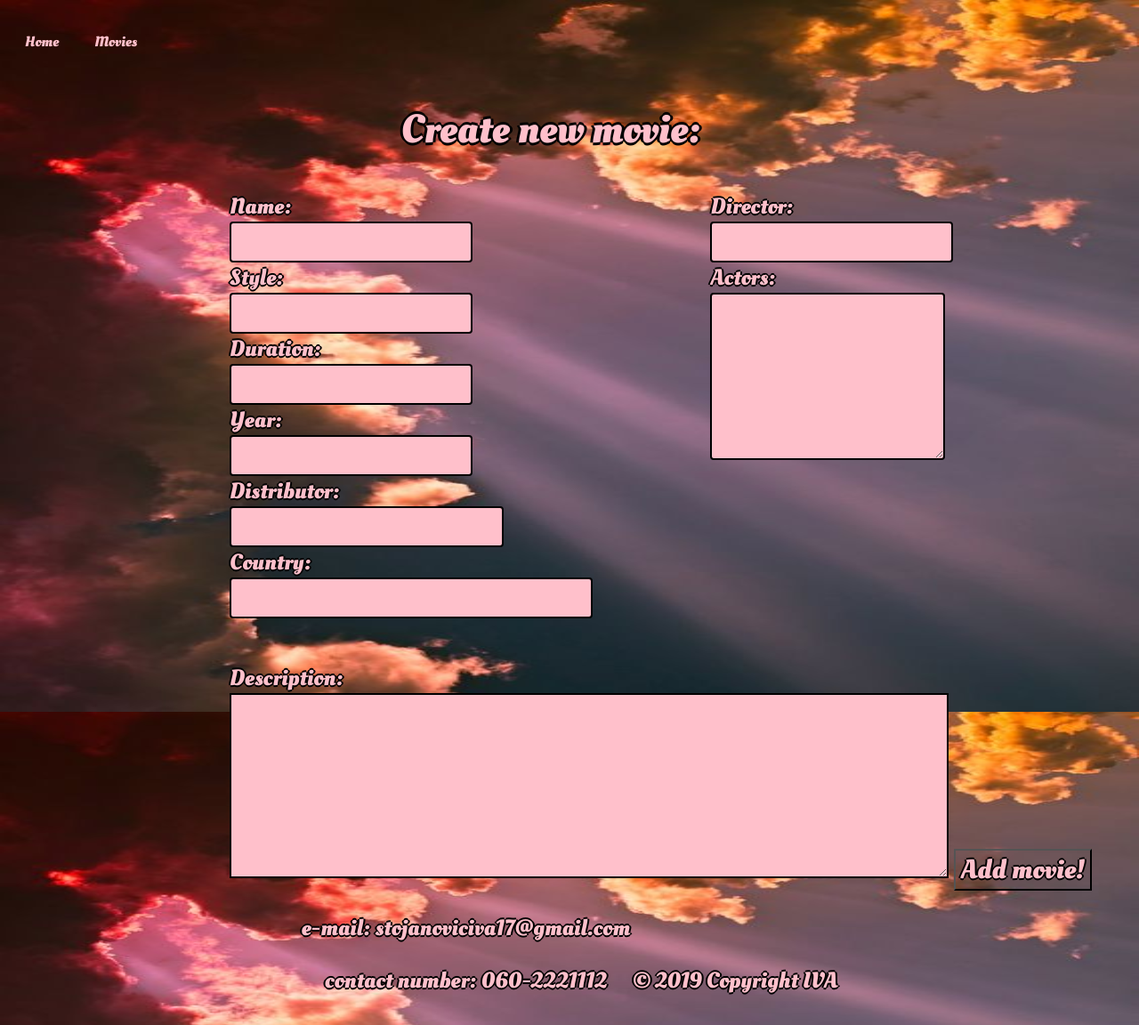
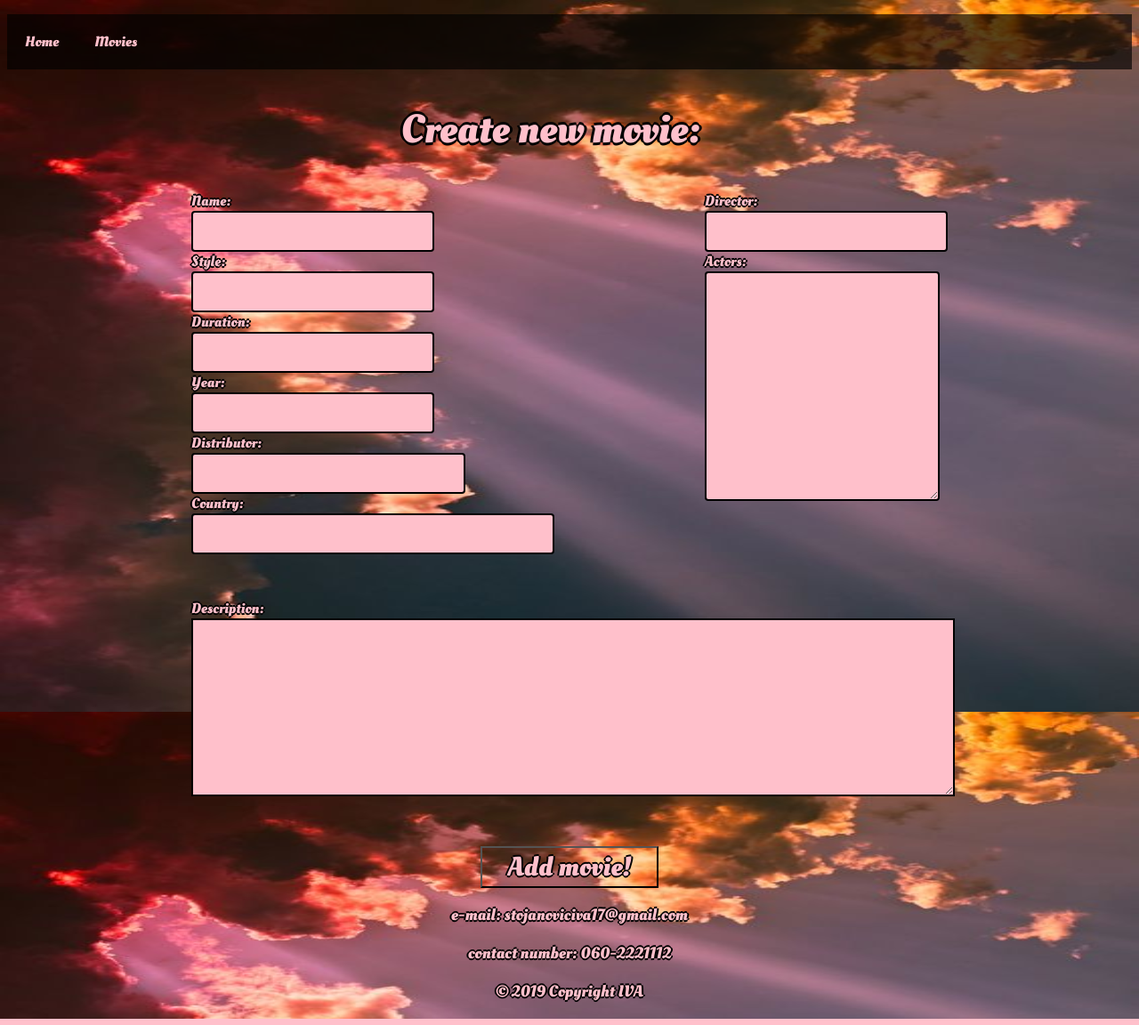
Before and after one commit to StojanovicIva/OWP, a web app: page /AddMovie.html in a window 1280 px wide. Shown: the whole page at 89% size. Run offline with its HTML, style and script files only (its server is not run), Linux system fonts and the light colour scheme; data that the repository does not hold is empty.

Commit message:
Improved media queries and design

```diff
--- a/Projekat2019/WebContent/AddMovie.html
+++ b/Projekat2019/WebContent/AddMovie.html
@@ -13,17 +13,19 @@
 	<body>
 
 		<!-- NAVBAR -->
+		<header>
 			<ul>
 				<li><a class = "active" href="./index.html">Home</a></li>
 				<li><a href = "Movies.html">Movies</a></li>
 			</ul>
+		</header>
 
 		<h2>Create new  movie:</h2>
 
 		<div class= "container">
-			<div class="form">
 			<form action="./AddMovieServlet" method="post" id="addMovie">
 
+				<div class="upperSide">
 					<div class ="oneSide">
 
 						Name: <br>
@@ -49,16 +51,20 @@
 						<textarea  id="actors" name="actors" cols="20" rows = "10"></textarea><br>
 
 					</div>
+					<div class="floatClear"></div>
+				</div>
 
+				<div class="lowerSide">
 					<div class="description">
 						Description: <br>
 						<textarea cols='30' rows='8'  name="description" id="description"></textarea>
 					</div>
+				</div>
 
-					<button type="submit" id="addMovie">Add movie!</button>
+				<div class="floatClear"></div>
+				<button type="submit" id="addMovieButton">Add movie!</button>
 
 			</form>
-			</div>
 		</div>
 	</body>
 
--- a/Projekat2019/WebContent/css/addMovie.css
+++ b/Projekat2019/WebContent/css/addMovie.css
@@ -1,7 +1,13 @@
 @font-face {
-  font-family: 'Oleo';
-  src:  url('../Oleo_Script/OleoScript-Bold.ttf')  format('truetype');
+	font-family: 'Oleo';
+	src: url('../Oleo_Script/OleoScript-Bold.ttf') format('truetype');
+}
 
+header {
+	z-index: 1000;
+	position: sticky;
+	background-color: rgba(0, 0, 0, 0.65);
+	top: 0;
 }
 
 body {
@@ -14,7 +20,7 @@ body {
 
 ul {
 	list-style-type: none;
-	margin-left:0cm;
+	margin-left: 0cm;
 	padding: 0px;
 	overflow: hidden;
 	background-color: transparent;
@@ -25,7 +31,6 @@ ul {
 li {
 	float: left;
 }
-
 
 li a {
 	display: block;
@@ -40,31 +45,35 @@ li a:hover {
 	color: black;
 }
 
-h2{
+h2 {
 	color: pink;
 	font-size: 45px;
-	margin-left:35%;
+	margin-left: 35%;
 	font-family: Oleo;
 	text-shadow: -3px 0 black, 0 3px black, 3px 0 black, 0 -3px black;
 }
 
-label{
-	color:pink;
-	size: 15px;
+.container {
+	width: 850px;
+	margin: auto;
+}
+
+label {
+	color: pink;
+	font-size: 25px;
 	margin-left: 30%;
-	margin-top:10%;
+	margin-top: 10%;
 	font-family: Oleo;
 	text-shadow: -2px 0 black, 0 2px black, 2px 0 black, 0 -2px black;
 }
 
-div{
-	display: inline-block;
+div {
 	font-family: Oleo;
 	text-shadow: -2px 0 black, 0 2px black, 2px 0 black, 0 -2px black;
-	color:pink;
-	font-size: 25px;
+	color: pink;
 }
-input{
+
+input {
 	border: 2px solid black;
 	border-radius: 4px;
 	height: 40px;
@@ -73,67 +82,173 @@ input{
 	background-color: pink;
 }
 
-input:focus{
+input:focus {
 	border: 3px solid pink;
 }
 
-.oneSide{
-	margin-left: 250px;
-
-}
-.secondSide{
-	display: inline-block;
-	vertical-align: top;
-    margin-left:10%;
-    border-radius: 50%;
+#addMovieButton {
+	color: pink;
+	font-family: Oleo;
+	display: block;
+	width: 200px;
+	margin: auto;
+	text-shadow: -2px 0 black, 0 2px black, 2px 0 black, 0 -2px black;
+	font-size: 30px;
+	background: transparent;
 }
 
-#description{
+.oneSide {
+	float: left;
+}
+
+.secondSide {
+	float: right;
+}
+
+.floatClear {
+	clear: both;
+}
+
+#description {
 	text-align: center;
 	font-size: 20px;
-	width: 800px;
-	height: 200px;
+	border: 2px solid black;
+	background-color: pink;
+	width: 100%;
+}
+
+.lowerSide {
+	margin-top: 50px;
+	margin-bottom: 50px;
+	clear: both;
+	width: 100%;
+	margin-left: auto;
+	margin-right: auto;
+}
+
+#distributor {
+	width: 300px;
+}
+
+#country {
+	width: 400px;
+}
+
+#actors {
+	display: inline-block;
+	border: 2px solid pink;
+	border-radius: 4px;
+	height: 250px;
+	font-size: 20px;
 	border: 2px solid black;
 	background-color: pink;
 }
-.description{
-	margin-left: 250px;
-	margin-top: 50px;
 
+#getTicketLi {
+	float: center;
+	margin-left: 20%;
 }
 
-#distributor{
-	width: 300px;
-}
-#country{
-	width: 400px;
+#getTicketButton {
+	color: pink;
+	background-color: transparent;
+	border: none;
+	font-family: Oleo;
+	text-shadow: -2px 0 black, 0 2px black, 2px 0 black, 0 -2px black;
+	font-size: 20px;
+	margin-left: 25%;
+	margin-top: 4%;
 }
 
-#actors{
-	display: inline-block;
-	border: 2px solid black;
-	border-radius: 4px;
-	height: 180px;
-	font-size: 20px;
-	background-color: pink;
-}
-
-#addMovie{
+#updateButton, #deleteButton {
 	color: pink;
 	font-family: Oleo;
 	text-shadow: -2px 0 black, 0 2px black, 2px 0 black, 0 -2px black;
-	font-size: 30px;
-	background: transparent;
+	font-size: 25px;
+	border: 2px solid black;
+}
+
+#updateButton {
+	float: left;
+}
+
+#deleteButton {
+	float: right;
+}
+
+footer {
+	width: 100%;
+	background-color: transparent;
+	color: pink;
+	font-family: Oleo;
+	text-shadow: -2px 0 black, 0 2px black, 2px 0 black, 0 -2px black;
+	text-align: center;
+	font-size: 18px;
+	margin: 0 auto;
+}
+
+.blinking {
+	animation: blinkingText 1.2s infinite;
+}
+
+@
+keyframes blinkingText { 0%{
+	color: yellow;
+}
+
+49%{
+color
+:
+
+yellow
+;
 
 }
+60%{
+color
+:
 
-footer{
-   left: 0;
-   bottom: 0;
-   width: 100%;
-   background-color: transparent;
-   color:pink;
-   font-family: Oleo;
-   text-shadow: -2px 0 black, 0 2px black, 2px 0 black, 0 -2px black;
-   text-align: center;
+transparent
+;
+
 }
+99%{
+color
+:transparent
+;
+
+}
+100%{
+color
+:
+
+yellow
+;
+
+}
+}
+@media screen and (max-width: 1020px) {
+	.container {
+		width: 600px;
+	}
+	.oneSide, .secondSide {
+		float: none;
+		text-align: center;
+	}
+	input, #distributor, #country {
+		width: 100%;
+		text-align: center;
+	}
+}
+
+@media screen and (max-width: 754px) {
+	.container {
+		width: 400px;
+	}
+}
+
+@media screen and (max-width: 619px) {
+}
+
+@media screen and (max-width: 552px) {
+}
--- a/Projekat2019/WebContent/js/movie.js
+++ b/Projekat2019/WebContent/js/movie.js
@@ -62,8 +62,8 @@ $(document).ready(function(){
 	}
 
 		else if(loggedinUser != null && loggedinUser.role == "ADMINISTRATOR"){
-			$("#button").append("<button id='updateButton' type='submit'>UPDATE</button>");
-			$("#button").append("<button id='deleteButton' type= 'submit'> DELETE MOVIE</button>");
+			$("#button").prepend("<button id='updateButton' type='submit'>UPDATE</button>");
+			$("#button").prepend("<button id='deleteButton' type= 'submit'> DELETE MOVIE</button>");
 
 			var id = window.location.search.split("=")[1];
 
--- a/Projekat2019/src/dao/ConnectionManager.java
+++ b/Projekat2019/src/dao/ConnectionManager.java
@@ -7,7 +7,7 @@ import java.sql.SQLException;
 public class ConnectionManager {
 
 	private static final String DATABASE_NAME ="DataBase.db";
-	private static final String WINDOWS_PATH = "C:\\Users\\Nemanja\\Desktop\\Vai\\OWP\\Projekat2019\\db\\" +  DATABASE_NAME;
+	private static final String WINDOWS_PATH = "D:\\vai\\OWP\\Projekat2019\\db\\" +  DATABASE_NAME;
 	private static final String PATH = WINDOWS_PATH;
 	private static Connection connection;
 
```
Also changed, not shown: Projekat2019/WebContent/Movies.html (+7 -5 lines), Projekat2019/WebContent/css/index.css (+140 -111 lines), Projekat2019/WebContent/css/movie.css (+58 -19 lines), Projekat2019/WebContent/css/movies.css (+7 -0 lines), Projekat2019/WebContent/movie.html (+9 -4 lines), 5 other files. Lines whose indentation alone changed are shown as unchanged.
